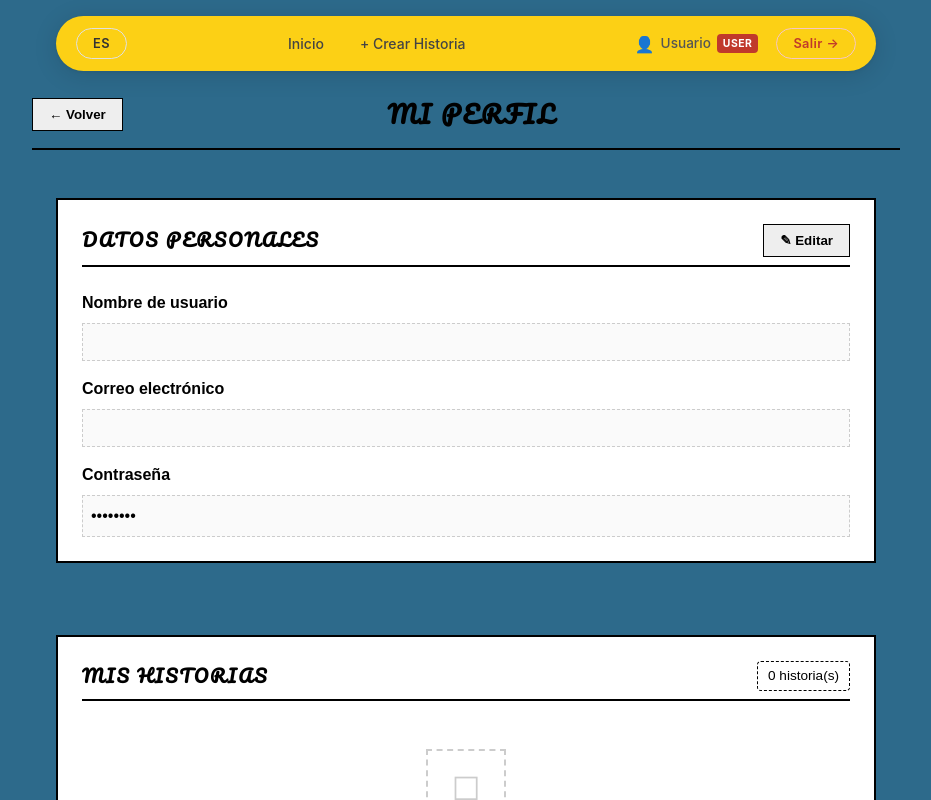
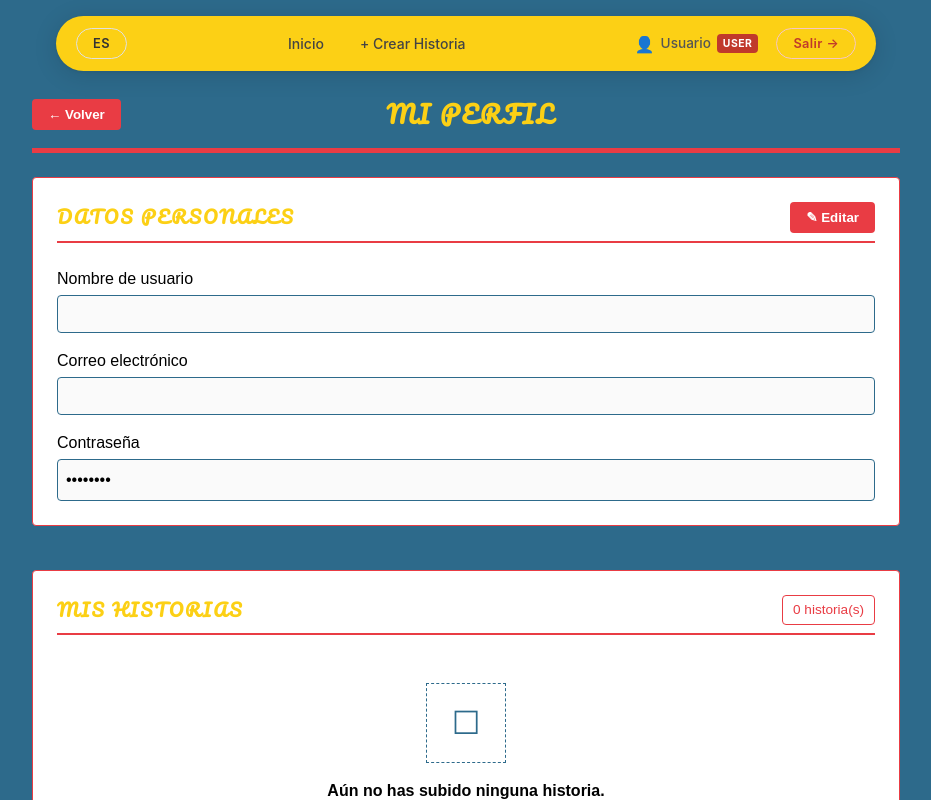
Before and after one commit to alvarezmarlen/GB-MODA-COMERCIO, a Vue app in the folder frontend/: page /dashboard in a window 1280 px wide. Shown: the top 800 px of the page, without its empty margins (174-1105 px from the left). Built offline with nearby package versions, Linux system fonts and the light colour scheme.

Commit message:
edit dashboard user and admin done!

```diff
--- a/frontend/src/components/templates/DashboardTemplate.vue
+++ b/frontend/src/components/templates/DashboardTemplate.vue
@@ -1,7 +1,7 @@
 <template>
   <div class="dashboard-template">
     <header class="dashboard-header">
-      <button class="wireframe-button back-button" @click="goBack">
+      <button class="custom-button back-button" @click="goBack">
         ← Volver
       </button>
       <h1 class="dashboard-title">{{ title }}</h1>
@@ -32,6 +32,16 @@ const goBack = () => {
 </script>
 
 <style scoped>
+.custom-button {
+  background: var(--color-red);
+  color: var(--color-white);
+  border: none;
+  border-radius: var(--wf-radius);
+  padding: 8px 16px;
+  cursor: pointer;
+  font-weight: bold;
+}
+
 .dashboard-template {
   max-width: 900px;
   margin: 0 auto;
@@ -44,7 +54,7 @@ const goBack = () => {
   align-items: center;
   gap: var(--wf-spacing-md);
   margin-bottom: var(--wf-spacing-lg);
-  border-bottom: 2px solid var(--wf-border);
+  border-bottom: 5px solid var(--color-red);
   padding-bottom: var(--wf-spacing-md);
 }
 
@@ -55,6 +65,7 @@ const goBack = () => {
   letter-spacing: 2px;
   text-transform: uppercase;
   margin: 0;
+  color: var(--color-yellow);
 }
 
 .header-spacer {
--- a/frontend/src/views/StoryDetailView.vue
+++ b/frontend/src/views/StoryDetailView.vue
@@ -140,6 +140,7 @@ h1.template-title {
   border-radius: var(--wf-radius);
   padding: 8px 16px;
   cursor: pointer;
+  font-weight: bold;
 }
 
 .story-card {
--- a/frontend/src/views/UserDashboardView.vue
+++ b/frontend/src/views/UserDashboardView.vue
@@ -1,35 +1,35 @@
 <template>
   <DashboardTemplate title="Mi Perfil">
-    <section class="wireframe-container profile-section">
+    <section class="profile-section">
       <div class="section-header">
         <h2 class="section-title">DATOS PERSONALES</h2>
-        <button class="wireframe-button" @click="toggleEditMode">
+        <button class="custom-button" @click="toggleEditMode">
           {{ isEditing ? '✕ Cancelar' : '✎ Editar' }}
         </button>
       </div>
       <div class="profile-fields">
         <div class="profile-field">
-          <label class="wireframe-label">Nombre de usuario</label>
+          <label class="custom-label">Nombre de usuario</label>
           <input v-if="isEditing" v-model="editData.username" class="wireframe-input" type="text" />
           <div v-else class="field-value">{{ user.username }}</div>
         </div>
         <div class="profile-field">
-          <label class="wireframe-label">Correo electrónico</label>
+          <label class="custom-label">Correo electrónico</label>
           <input v-if="isEditing" v-model="editData.email" class="wireframe-input" type="email" />
           <div v-else class="field-value">{{ user.email }}</div>
         </div>
         <div class="profile-field">
-          <label class="wireframe-label">Contraseña</label>
+          <label class="custom-label">Contraseña</label>
           <input v-if="isEditing" v-model="editData.password" class="wireframe-input" type="password" placeholder="Nueva contraseña" />
           <div v-else class="field-value">••••••••</div>
         </div>
       </div>
       <div v-if="isEditing" class="save-actions">
-        <button class="wireframe-button save-btn" @click="saveChanges">✓ Guardar Cambios</button>
+        <button class="custom-button save-btn" @click="saveChanges">✓ Guardar Cambios</button>
       </div>
     </section>
 
-    <section class="wireframe-container stories-section">
+    <section class="stories-section">
       <div class="section-header">
         <h2 class="section-title">MIS HISTORIAS</h2>
         <span class="story-count">{{ userStories.length }} historia(s)</span>
@@ -51,7 +51,7 @@
         <div class="empty-icon-box"><span class="empty-icon">☐</span></div>
         <p class="empty-text">Aún no has subido ninguna historia.</p>
         <p class="empty-subtext">Comparte tu primera crónica con la comunidad.</p>
-        <button class="wireframe-button" @click="$router.push('/create-story')">+ Crear Historia</button>
+        <button class="custom-button" @click="$router.push('/create-story')">+ Crear Historia</button>
       </div>
     </section>
   </DashboardTemplate>
@@ -94,32 +94,40 @@ const getAgeLabel = (k) => ({ under_18:'<18', '18_25':'18-25', '26_35':'26-35',
 </script>
 
 <style scoped>
-.profile-section, .stories-section { padding: var(--wf-spacing-lg) !important; }
-.section-header { display:flex; justify-content:space-between; align-items:center; margin-bottom:var(--wf-spacing-lg); border-bottom:2px solid var(--wf-border); padding-bottom:var(--wf-spacing-sm); }
-.section-title { font-size:1.1rem; letter-spacing:2px; text-transform:uppercase; margin:0; }
+.custom-button {
+  background: var(--color-red);
+  color: var(--color-white);
+  border: none;
+  border-radius: var(--wf-radius);
+  padding: 8px 16px;
+  cursor: pointer;
+  font-weight: bold;
+}
+.profile-section, .stories-section { padding: var(--wf-spacing-lg); border:1px solid var(--color-red); border-radius:var(--wf-radius); margin-bottom:20px; background-color: var(--color-white); }
+.section-header { display:flex; justify-content:space-between; align-items:center; margin-bottom:var(--wf-spacing-lg); border-bottom:2px solid var(--color-red); padding-bottom:var(--wf-spacing-sm); }
+.section-title { font-size:1.1rem; letter-spacing:2px; text-transform:uppercase; margin:0; color:var(--color-yellow); }
 .profile-fields { display:flex; flex-direction:column; gap:var(--wf-spacing-md); }
 .profile-field { display:flex; flex-direction:column; gap:4px; }
-.field-value { padding:var(--wf-spacing-sm); border:1px dashed var(--wf-placeholder); background:#fafafa; min-height:38px; display:flex; align-items:center; }
-.save-actions { display:flex; justify-content:flex-end; margin-top:var(--wf-spacing-lg); padding-top:var(--wf-spacing-md); border-top:1px solid var(--wf-placeholder); }
-.save-btn { background:var(--wf-border); color:var(--wf-bg); }
+.field-value { padding:var(--wf-spacing-sm); border:1px solid var(--color-primary); background:#fafafa; min-height:38px; display:flex; align-items:center; border-radius:var(--wf-radius); }
+.save-actions { display:flex; justify-content:flex-end; margin-top:var(--wf-spacing-lg); padding-top:var(--wf-spacing-md); border-top:1px solid var(--color-primary); }
+.save-btn { background:var(--color-red); color:var(--color-white); }
 .save-btn:hover { background:#333; }
-.story-count { font-size:0.85rem; border:1px dashed var(--wf-border); padding:4px 10px; border-radius:var(--wf-radius); }
+.story-count { font-size:0.85rem; border:1px solid var(--color-red); padding:4px 10px; border-radius:var(--wf-radius); color:var(--color-red); }
 .user-stories-list { display:flex; flex-direction:column; gap:var(--wf-spacing-md); }
-.user-story-card { border:2px solid var(--wf-border); background:var(--wf-bg); display:flex; flex-direction:column; transition:all 0.3s ease; }
-.user-story-card:hover { box-shadow:4px 4px 0px var(--wf-border); transform:translate(-2px,-2px); }
-.story-card-top-bar { background:var(--wf-button-bg); border-bottom:2px solid var(--wf-border); padding:6px 16px; }
+.user-story-card { border:1px solid var(--color-primary); background:#fff; display:flex; flex-direction:column; transition:all 0.3s ease; border-radius:var(--wf-radius); padding:10px; }
+.story-card-top-bar { padding:6px 16px; }
 .top-bar-inner { width:120px; height:12px; background:var(--wf-placeholder); }
 .story-card-body { display:flex; gap:var(--wf-spacing-md); padding:var(--wf-spacing-md); }
-.story-card-image-box { width:120px; height:120px; background:var(--wf-button-bg); display:flex; justify-content:center; align-items:center; font-weight:bold; border:2px solid var(--wf-border); flex-shrink:0; text-transform:uppercase; letter-spacing:1px; font-size:0.8rem; }
+.story-card-image-box { width:120px; height:120px; background:var(--wf-button-bg); display:flex; justify-content:center; align-items:center; font-weight:bold; border:1px solid var(--color-primary); flex-shrink:0; text-transform:uppercase; letter-spacing:1px; font-size:0.8rem; }
 .story-card-content { flex:1; display:flex; flex-direction:column; gap:var(--wf-spacing-sm); }
 .story-card-title { font-size:1rem; text-transform:uppercase; letter-spacing:1px; margin:0; }
 .story-card-meta { font-size:0.85rem; font-weight:bold; }
 .story-card-excerpt { font-size:0.85rem; line-height:1.5; margin:0; }
 .empty-state { display:flex; flex-direction:column; align-items:center; padding:var(--wf-spacing-lg) 0; gap:var(--wf-spacing-sm); }
-.empty-icon-box { width:80px; height:80px; border:2px dashed var(--wf-placeholder); display:flex; justify-content:center; align-items:center; margin-bottom:var(--wf-spacing-sm); }
-.empty-icon { font-size:2rem; color:var(--wf-placeholder); }
+.empty-icon-box { width:80px; height:80px; border:1px dashed var(--color-primary); display:flex; justify-content:center; align-items:center; margin-bottom:var(--wf-spacing-sm); }
+.empty-icon { font-size:2rem; color:var(--color-primary); }
 .empty-text { font-weight:bold; margin:0; }
-.empty-subtext { font-size:0.85rem; color:var(--wf-placeholder); margin:0 0 var(--wf-spacing-sm) 0; }
+.empty-subtext { font-size:0.85rem; color:var(--color-primary); margin:0 0 var(--wf-spacing-sm) 0; }
 @media (max-width:600px) {
   .section-header { flex-direction:column; gap:var(--wf-spacing-sm); }
   .story-card-body { flex-direction:column; align-items:center; }
```
Also changed, not shown: frontend/src/views/AdminDashboardView.vue (+36 -42 lines).
